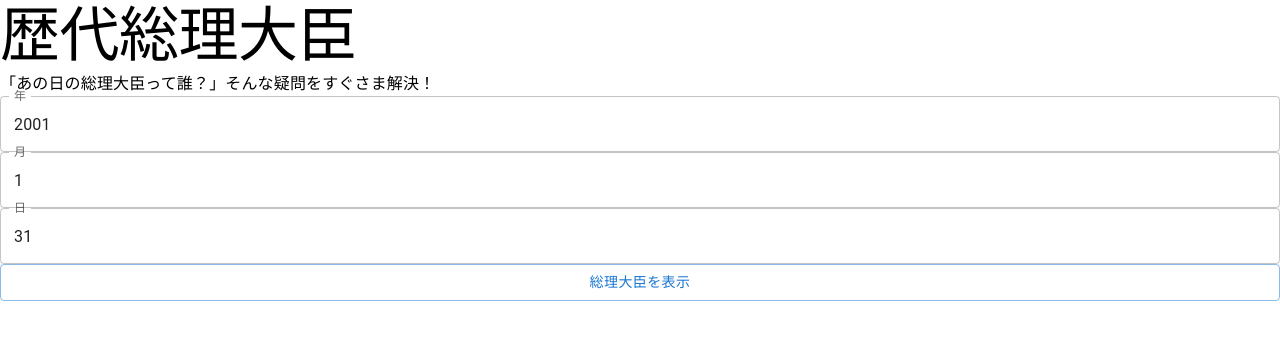
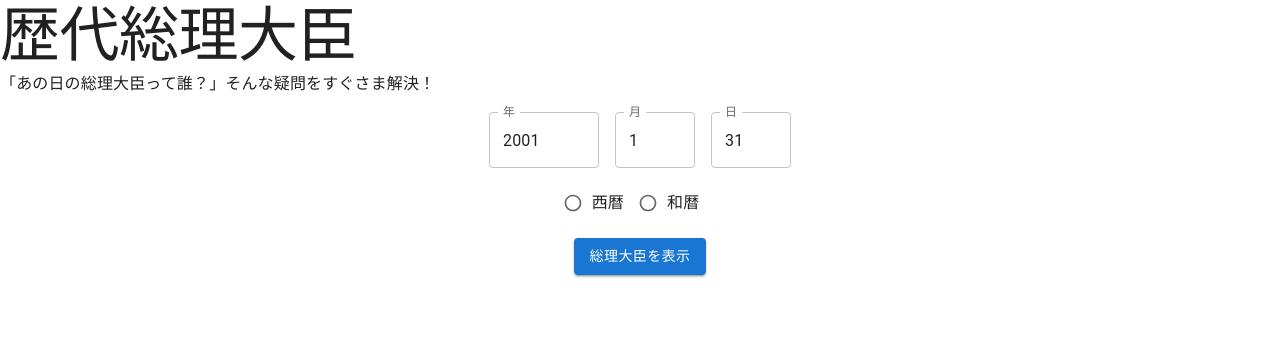
Before and after one commit to hiyoko3m/pmjp, a React (Create React App) app: page / in a window 1280 px wide. Shown: the top 340 px of the page. Built offline with nearby package versions, Linux system fonts and the light colour scheme.

Commit message:
feat: 見た目の調整とラジオボタンの追加

```diff
--- a/src/App.tsx
+++ b/src/App.tsx
@@ -4,6 +4,13 @@ import Stack from "@mui/material/Stack";
 import Autocomplete from "@mui/material/Autocomplete";
 import TextField from "@mui/material/TextField";
 import Button from "@mui/material/Button";
+import Container from "@mui/material/Container";
+import CssBaseline from "@mui/material/CssBaseline";
+import Radio from "@mui/material/Radio";
+import RadioGroup from "@mui/material/RadioGroup";
+import FormControlLabel from "@mui/material/FormControlLabel";
+import FormControl from "@mui/material/FormControl";
+import FormLabel from "@mui/material/FormLabel";
 
 function App() {
   const [adYear, setAdYear] = React.useState<string>("2001");
@@ -43,19 +50,23 @@ function App() {
 
   return (
     <>
+      <CssBaseline />
       <Title>
         歴代総理大臣
       </Title>
       <Explanation>
         {"「あの日の総理大臣って誰？」そんな疑問をすぐさま解決！"}
       </Explanation>
-      <Stack component="form" onSubmit={handleSubmit}>
+      <Container maxWidth={false}>
+        <Stack component="form" onSubmit={handleSubmit} alignItems="center" mt={2} spacing={2}>
+          <Stack direction="row" spacing={2}>
             <Autocomplete
               disablePortal
               freeSolo
               id="ad-year"
               options={options}
               renderInput={(params) => <TextField {...params} label="年" />}
+              sx={{width: "110px"}}
               onInputChange={inputAdYear}
               inputValue={adYear}
             />
@@ -65,6 +76,7 @@ function App() {
               id="ad-month"
               options={options}
               renderInput={(params) => <TextField {...params} label="月" />}
+              sx={{width: "80px"}}
               onInputChange={inputAdMonth}
               inputValue={adMonth}
             />
@@ -74,11 +86,23 @@ function App() {
               id="ad-date"
               options={options}
               renderInput={(params) => <TextField {...params} label="日" />}
+              sx={{width: "80px"}}
               onInputChange={inputAdDate}
               inputValue={adDate}
             />
-        <Button variant="outlined" type="submit">総理大臣を表示</Button>
           </Stack>
+          <FormControl>
+            <RadioGroup
+              row
+              name="year-type-radio-buttons-group"
+            >
+              <FormControlLabel value="ad" control={<Radio size="small" />} label="西暦" />
+              <FormControlLabel value="jp" control={<Radio size="small" />} label="和暦" />
+            </RadioGroup>
+          </FormControl>
+          <Button variant="contained" type="submit">総理大臣を表示</Button>
+        </Stack>
+      </Container>
     </>
   );
 }
--- a/src/index.tsx
+++ b/src/index.tsx
@@ -4,6 +4,10 @@ import { BrowserRouter } from "react-router-dom";
 import "./index.css";
 import App from "./App";
 import reportWebVitals from "./reportWebVitals";
+import { createTheme, ThemeProvider } from "@mui/material/styles";
+import { jaJP } from "@mui/material/locale";
+
+const theme = createTheme({}, jaJP);
 
 const root = ReactDOM.createRoot(
   document.getElementById("root") as HTMLElement
@@ -11,7 +15,9 @@ const root = ReactDOM.createRoot(
 root.render(
   <React.StrictMode>
     <BrowserRouter>
-      <App />
+      <ThemeProvider theme={theme}>
+        <App />
+      </ThemeProvider>
     </BrowserRouter>
   </React.StrictMode>
 );
```
Lines whose indentation alone changed are shown as unchanged.
